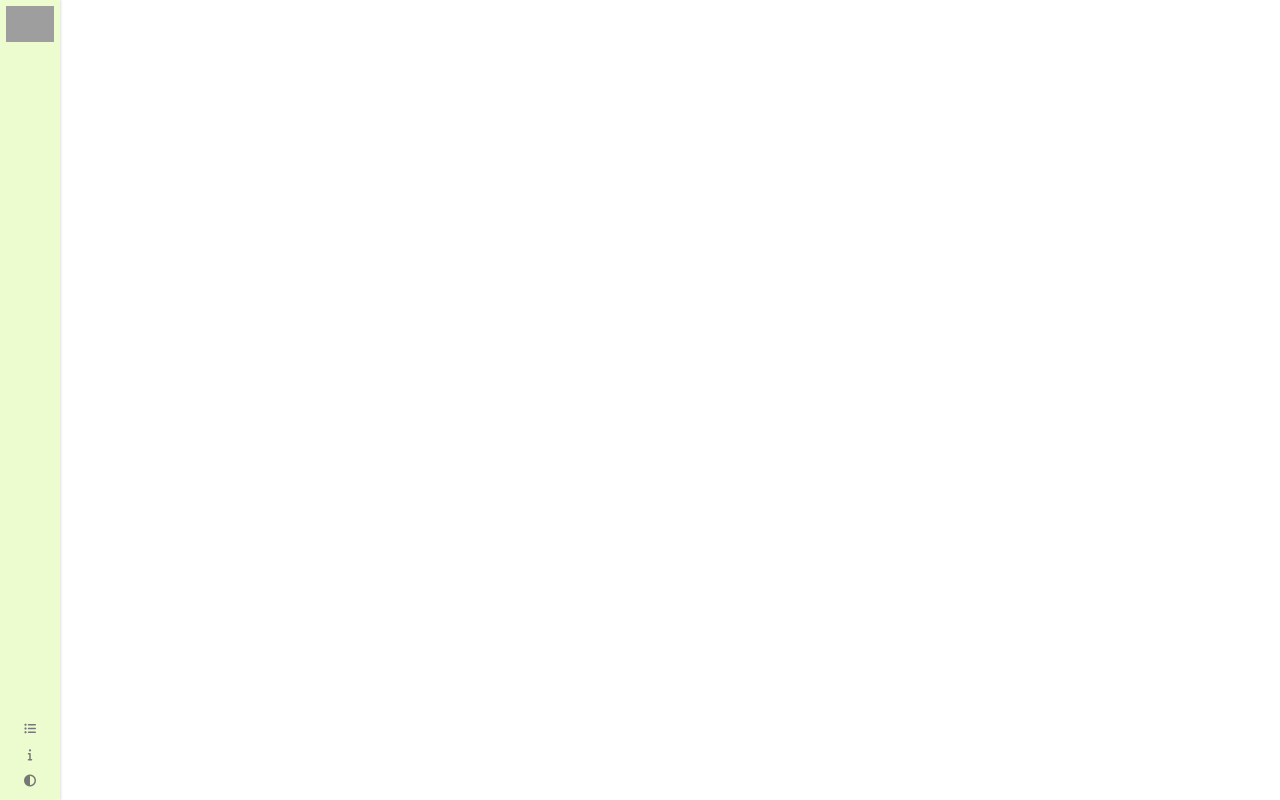
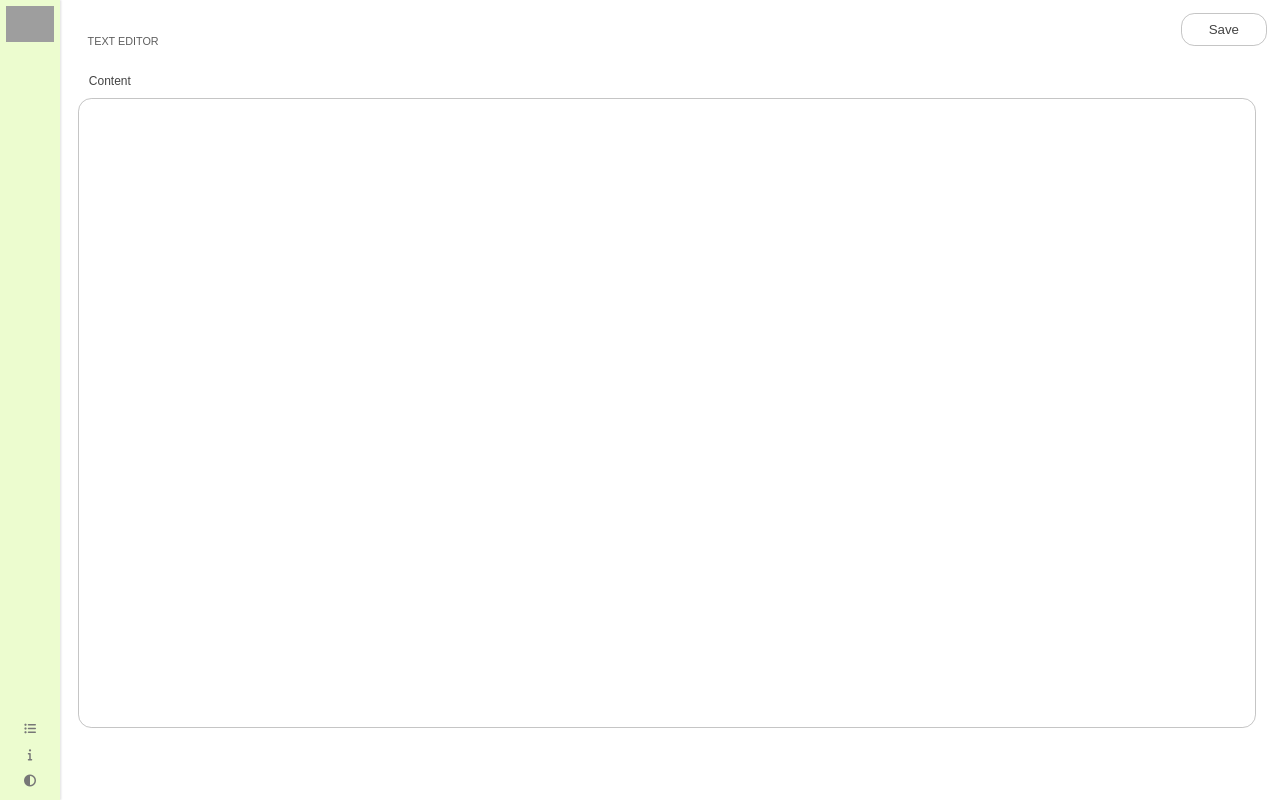
Before and after one commit to MartaZaorska/get_text_react_app, a React (Create React App) app: page /edit/1 in a window 1280 px wide. Built offline with nearby package versions, Linux system fonts and the light colour scheme; grey boxes are pictures that could not be loaded.

Commit message:
Added edit section

```diff
--- a/src/App.js
+++ b/src/App.js
@@ -17,7 +17,7 @@ function App() {
   const [modalContent, setModalContent] = useState("groups");
   const [activeGroup, setActiveGroup] = useState("");
 
-  const context = useContext(TextContext);
+  const textContext = useContext(TextContext);
 
   const openModal = (typeContent, groupID = "") => {
     setModalContent(typeContent);
@@ -40,16 +40,16 @@ function App() {
         activeGroup
       }}
     >
-      {modalOpen ? <Modal lightMode={context.lightMode} /> : null}
+      {modalOpen ? <Modal /> : null}
       <section
         className={classNames({
           container: true,
-          "container--dark": context && !context.lightMode,
+          "container--dark": textContext && !textContext.lightMode,
           "container--blur": modalOpen
         })}
       >
         <Navbar
-          toggleMode={() => context.changeMode(!context.lightMode)}
+          toggleMode={() => textContext.changeMode(!textContext.lightMode)}
           openModal={openModal}
         />
         <Switch>
--- /dev/null
+++ b/src/components/TextEditor.js
@@ -0,0 +1,16 @@
+import React from "react";
+
+function TextEditor({ text, setText }) {
+  return (
+    <section className="text_editor">
+      <h4 className="text_editor__title">Content</h4>
+      <textarea
+        className="text_editor__textarea"
+        value={text}
+        onChange={e => setText(e.target.value)}
+      ></textarea>
+    </section>
+  );
+}
+
+export default TextEditor;
--- a/src/components/modal/FileModal.js
+++ b/src/components/modal/FileModal.js
@@ -50,11 +50,7 @@ function FileModal({ groups, createFile, closeModal, activeGroup, showAlert }) {
       return;
     }
 
-    if (image) {
-      doOCR(image);
-    } else {
-      newFile();
-    }
+    image ? doOCR(image) : newFile();
   };
 
   return (
--- a/src/index.scss
+++ b/src/index.scss
@@ -1,5 +1,3 @@
-@import url("https://fonts.googleapis.com/css?family=Roboto:300,400,500,900&display=swap&subset=latin-ext");
-
 $xl: "screen and (min-width: 1200px)";
 $lg: "screen and (min-width: 992px)";
 $md: "screen and (min-width: 768px)";
@@ -10,9 +8,17 @@ $darkModeBackground: #181e2b;
 
 $lightModeColor: #444;
 $lightModeBackground: #fff;
+
 $lightGreen: rgb(236, 252, 207);
+$gradient: linear-gradient(120deg, #fccb90 0%, #d57eeb 100%);
 
-$gradient: linear-gradient(120deg, #fccb90 0%, #d57eeb 100%);
+@mixin colorFontGradient {
+  background: $gradient;
+  background-clip: text;
+  -webkit-background-clip: text;
+  color: transparent;
+  font-weight: 700;
+}
 
 @mixin startBasicStyle($delay) {
   transition: all 0.6s;
@@ -31,6 +37,8 @@ $gradient: linear-gradient(120deg, #fccb90 0%, #d57eeb 100%);
   padding: 0;
   border: 0;
   box-sizing: border-box;
+  word-wrap: break-word;
+  -webkit-tap-highlight-color: transparent;
 }
 
 ::-webkit-scrollbar {
@@ -53,8 +61,7 @@ body {
   min-height: 100vh;
   overflow-x: hidden;
   font-size: 14px;
-  font-family: "PT Sans", sans-serif;
-  font-display: fallback;
+  font-family: sans-serif;
   @media #{$lg} {
     font-size: 12px;
   }
@@ -63,7 +70,8 @@ body {
 button,
 a,
 input,
-select {
+select,
+textarea {
   background: transparent;
   font-family: inherit;
   color: inherit;
@@ -81,7 +89,9 @@ button:focus,
 input:active,
 input:focus,
 select:active,
-select:focus {
+select:focus,
+textarea:active,
+textarea:focus {
   outline: none;
   -webkit-tap-highlight-color: transparent;
 }
@@ -102,6 +112,26 @@ select:focus {
   &--blur {
     filter: blur(5px);
     pointer-events: none;
+  }
+}
+
+.text--light {
+  font-weight: 200;
+  font-size: 0.9em;
+  color: lighten($lightModeColor, 10);
+}
+
+.back__button {
+  color: lighten($lightModeColor, 10);
+  margin-bottom: 0.7em;
+  cursor: pointer;
+  text-decoration: none;
+  i {
+    margin-right: 0.3em;
+  }
+
+  @media #{$lg} {
+    display: none;
   }
 }
 
@@ -171,11 +201,9 @@ select:focus {
   }
 
   &__title {
-    font-weight: 900;
     font-size: 1.8em;
-    background: $gradient;
-    background-clip: text;
-    color: transparent;
+    @include colorFontGradient();
+    @include startBasicStyle(0.1s);
     @media #{$md} {
       font-size: 2.2em;
     }
@@ -186,6 +214,8 @@ select:focus {
     flex-wrap: wrap;
     align-items: center;
     justify-content: flex-end;
+
+    @include startBasicStyle(0.3s);
 
     @media #{$md} {
       justify-content: space-between;
@@ -233,9 +263,14 @@ select:focus {
     font-weight: 600;
     margin-top: 2.5em;
     cursor: pointer;
+    transition: all 0.1s;
 
     @media #{$md} {
       padding: 1em 2em;
+    }
+
+    &:hover {
+      box-shadow: 0px 2px 10px rgba(0, 0, 0, 0.15);
     }
   }
 
@@ -279,7 +314,7 @@ select:focus {
   height: 100vh;
   top: 0px;
   left: 0px;
-  background: rgba($lightModeBackground, 0.9);
+  background: rgba($lightModeBackground, 0.95);
   color: $lightModeColor;
   letter-spacing: 1px;
   text-transform: uppercase;
@@ -288,20 +323,19 @@ select:focus {
   justify-content: center;
   align-items: center;
   flex-direction: column;
+
+  @include startBasicStyle(0.1s);
 }
 
 .modal--dark .modal__progress {
-  background: rgba($darkModeBackground, 0.9);
+  background: rgba($darkModeBackground, 0.95);
   color: $darkModeColor;
 }
 
 .progress__title {
-  font-weight: 900;
   font-size: 5em;
-  background: $gradient;
-  background-clip: text;
-  color: transparent;
   line-height: 1.8;
+  @include colorFontGradient();
 }
 
 .alerts {
@@ -321,6 +355,14 @@ select:focus {
   color: $darkModeColor;
   border-radius: 1em;
   margin-bottom: 1em;
+}
+
+.modal.modal--active {
+  .modal__title,
+  .modal__form,
+  .modal__progress {
+    @include finishBasicStyle();
+  }
 }
 
 // NAVBAR SECTION
@@ -382,7 +424,6 @@ select:focus {
     padding: 0.5em;
     background: transparent;
     cursor: pointer;
-    color: inherit;
     font-size: 1.2em;
     color: lighten($lightModeColor, 20);
     transition: color 0.1s;
@@ -407,7 +448,6 @@ select:focus {
     width: 55px;
     height: 55px;
     line-height: 40px;
-    font-family: serif;
     text-align: center;
     padding: 0.5em;
     border-radius: 50%;
@@ -434,13 +474,8 @@ select:focus {
 
   &__title {
     font-size: 3em;
-    background: $gradient;
-    background-clip: text;
-    -webkit-background-clip: text;
-    color: transparent;
     line-height: 1.2;
-    font-weight: 700;
-
+    @include colorFontGradient();
     @include startBasicStyle(0.1s);
   }
 
@@ -599,6 +634,8 @@ select:focus {
   display: flex;
   align-items: center;
   padding: 0.5em 0em;
+
+  @include startBasicStyle(0.1s);
 }
 
 .data_list__input {
@@ -607,6 +644,15 @@ select:focus {
 
 .panel {
   margin: 0.3em 0em 1em 0em;
+
+  &--groups {
+    @include startBasicStyle(0.3s);
+  }
+
+  &--files {
+    @include startBasicStyle(0.6s);
+  }
+
   &__header {
     display: flex;
     justify-content: space-between;
@@ -673,51 +719,6 @@ select:focus {
   }
 }
 
-.text--light {
-  font-weight: 200;
-  font-size: 0.9em;
-  color: lighten($lightModeColor, 10);
-}
-
-//DARK MODE
-
-.container.container--dark {
-  .text--light {
-    color: darken($darkModeColor, 10);
-  }
-
-  .navbar {
-    background: darken($darkModeBackground, 3);
-  }
-
-  .navbar__button,
-  .navbar__link {
-    color: darken($darkModeColor, 5);
-    &:hover {
-      color: $darkModeColor;
-    }
-  }
-
-  .data_list {
-    @media #{$lg} {
-      background: darken($darkModeBackground, 1);
-    }
-  }
-
-  .panel_empty {
-    margin: 0.4em 0em;
-    color: darken($darkModeColor, 15);
-  }
-
-  .panel_item {
-    background: lighten($darkModeBackground, 2);
-    color: darken($darkModeColor, 10);
-    &:hover {
-      color: $darkModeColor;
-    }
-  }
-}
-
 .data_item {
   position: absolute;
   top: 0px;
@@ -728,40 +729,25 @@ select:focus {
   min-height: 100vh;
   background: $lightModeBackground;
 
-  &__button--back {
-    color: lighten($lightModeColor, 10);
-    margin-bottom: 0.7em;
-    cursor: pointer;
-    i {
-      margin-right: 0.3em;
-    }
-
-    @media #{$lg} {
-      display: none;
-    }
-  }
-
-  &__info {
+  &__header {
     display: flex;
     flex-direction: column;
-    line-height: 1.5;
+    line-height: 1.3;
     margin: 0.5em 0em;
+
     @media #{$lg} {
       line-height: 1.8;
     }
   }
 
   &__title {
-    background: $gradient;
-    background-clip: text;
-    color: transparent;
-    font-weight: 900;
+    @include colorFontGradient();
     font-size: 2.2em;
     display: inline;
   }
 
   &__date {
-    margin: 0.6em 0em;
+    margin: 0.4em 0em;
   }
 
   &__controls {
@@ -823,7 +809,12 @@ select:focus {
 
     @media #{$lg} {
       width: 32%;
+      margin-right: 0.9em;
     }
+  }
+
+  @media #{$lg} {
+    justify-content: flex-start;
   }
 }
 
@@ -833,19 +824,137 @@ select:focus {
 }
 
 .file__text {
+  width: 100%;
   padding: 0.3em 1em 0.3em 0em;
+  word-wrap: break-word;
 }
 
 .group__link {
   cursor: pointer;
 }
 
+.data_list.data_list--active {
+  .data_list__search,
+  .panel--files,
+  .panel--groups {
+    @include finishBasicStyle();
+  }
+}
+
+// EDIT SECTION
+
+.edit {
+  width: 100%;
+  height: 100vh;
+  padding: 1em 0em 6.2em 0em;
+
+  .back__button {
+    margin-left: 0.7em;
+  }
+
+  &__header {
+    padding: 0.8em;
+    line-height: 1.2;
+    margin-top: 0.6em;
+  }
+
+  &__title {
+    display: inline-block;
+    font-size: 1.6em;
+    padding-top: 0.5em;
+    @include colorFontGradient();
+  }
+
+  &__button {
+    z-index: 4;
+    position: absolute;
+    border: 1px solid rgba(110, 110, 110, 0.4);
+    padding: 0.6em 2em;
+    border-radius: 1em;
+    cursor: pointer;
+    top: 1em;
+    right: 1em;
+    transition: all 0.2s;
+    &:hover {
+      background: $gradient;
+      color: $darkModeColor;
+    }
+  }
+
+  @media #{$md} {
+    padding: 1.5em 2em 1.5em 6.5em;
+  }
+}
+
+.text_editor {
+  width: 100%;
+  height: auto;
+  &__title {
+    padding: 0.2em 0.9em 0.8em 0.9em;
+    font-weight: 400;
+  }
+
+  &__textarea {
+    width: 100%;
+    resize: none;
+    overflow-y: scroll;
+    height: calc(100vh - 260px);
+    padding: 1em;
+    background: transparent;
+    color: inherit;
+    border-top: 1px solid rgba(110, 110, 110, 0.4);
+
+    @media #{$md} {
+      height: calc(100vh - 170px);
+      border: 1px solid rgba(110, 110, 110, 0.4);
+      border-radius: 1em;
+    }
+  }
+}
+
+//DARK MODE
+
 .container.container--dark {
+  .text--light {
+    color: darken($darkModeColor, 10);
+  }
+
+  .navbar {
+    background: darken($darkModeBackground, 3);
+  }
+
+  .navbar__button,
+  .navbar__link {
+    color: darken($darkModeColor, 5);
+    &:hover {
+      color: $darkModeColor;
+    }
+  }
+
+  .data_list {
+    @media #{$lg} {
+      background: darken($darkModeBackground, 1);
+    }
+  }
+
+  .panel_empty {
+    margin: 0.4em 0em;
+    color: darken($darkModeColor, 15);
+  }
+
+  .panel_item {
+    background: lighten($darkModeBackground, 2);
+    color: darken($darkModeColor, 10);
+    &:hover {
+      color: $darkModeColor;
+    }
+  }
+
   .data_item {
     background: $darkModeBackground;
   }
 
-  .data_item__button--back {
+  .back__button {
     color: darken($darkModeColor, 10);
   }
 
--- a/src/pages/Edit.js
+++ b/src/pages/Edit.js
@@ -1,7 +1,46 @@
-import React from "react";
+import React, { useState, useEffect, useContext } from "react";
+import { Link } from "react-router-dom";
+
+import TextContext from "../context/textContext";
+import TextEditor from "../components/TextEditor";
 
 function Edit(props) {
-  return <div>Edit file {props.match.params.id}</div>;
+  const [text, setText] = useState("");
+  const [item, setItem] = useState(undefined);
+
+  const textContext = useContext(TextContext);
+
+  useEffect(() => {
+    const fileIndex = textContext.files.findIndex(
+      item => item.id === props.match.params.id
+    );
+    const fileItem = { ...textContext.files[fileIndex] };
+    setItem(fileItem);
+    setText(fileItem.text);
+  }, [props.match.params.id, textContext.files]);
+
+  const saveText = () => {
+    textContext.updateFile({ ...item, text });
+    props.history.push("/files");
+  };
+
+  if (!item) return null;
+
+  return (
+    <section className="edit">
+      <Link to="/files" className="back__button">
+        <i className="fas fa-angle-left"></i> Back
+      </Link>
+      <button onClick={saveText} className="edit__button">
+        Save
+      </button>
+      <header className="edit__header">
+        <p className="text--light">TEXT EDITOR</p>
+        <h2 className="edit__title">{item.name}</h2>
+      </header>
+      <TextEditor text={text} setText={setText} />
+    </section>
+  );
 }
 
 export default Edit;
```
Also changed, not shown: src/components/ControlsItem.js (+7 -3 lines), src/components/DataItem.js (+4 -6 lines), src/components/DataList.js (+11 -1 lines), src/components/Panel.js (+2 -8 lines), src/components/modal/Modal.js (+16 -3 lines), src/context/textContext.js (+10 -2 lines), src/reducer/textReducer.js (+17 -1 lines).
